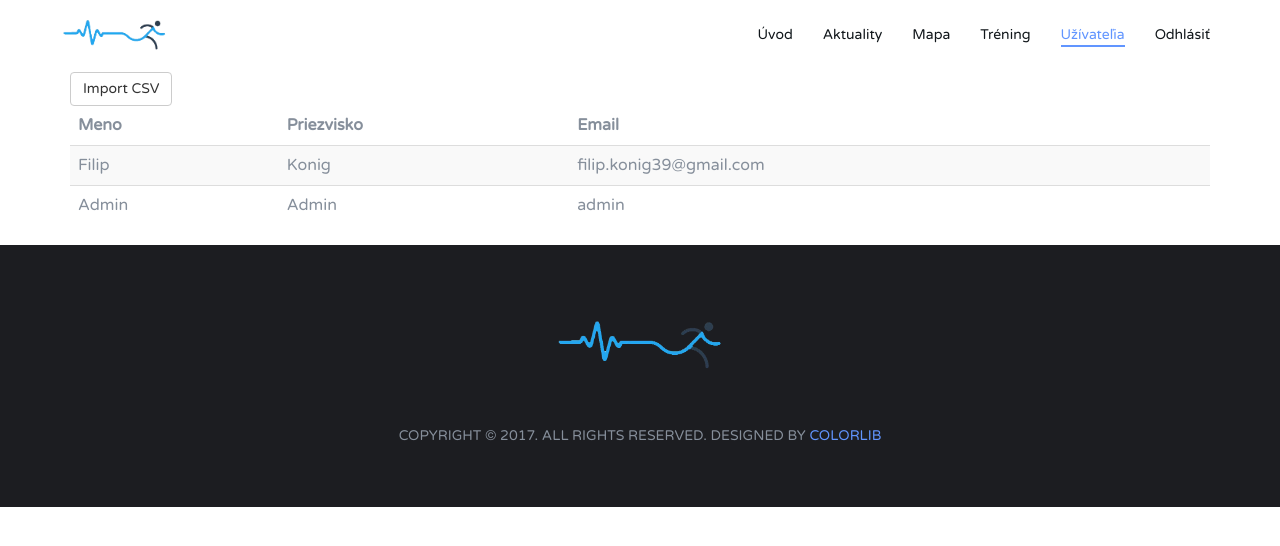
After one commit to gizdicex/final-webtech, a PHP site: page /users.php in a window 1280 px wide. The commit adds this page. Shown: the top 546 px of the page. Run offline with PHP 8.4, Linux system fonts and the light colour scheme; a user stored in the database is signed in; data comes from the database, SQL or seed files in the repository; both versions use the stored data as it was after the commit.

Commit message:
komentar

```diff
--- a/confirm.php
+++ b/confirm.php
@@ -29,7 +29,7 @@ if(isset($_GET['login']) && isset($_GET['key'])) {
             $sql = "INSERT INTO USER (login,password,name,surname,type) VALUES ('$login','$pass','$name','$sname','basic')";
             if ($conn->query($sql)) {
                 // Do something
-                $sql = "DELETE FROM CONFIRM WHERE id = '$id'";
+                $sql = "DELETE FROM CONFIRM WHERE login = '$login'";
                 if ($conn->query($sql)) header("Location: index.php");;
             } else {
                 echo "chyba1 ";
--- a/index.php
+++ b/index.php
@@ -16,6 +16,7 @@ session_start();
 
 <head>
     <meta charset="utf-8">
+    <link rel="icon" href="img/icon.png" sizes="16x16" type="image/png">
     <meta http-equiv="X-UA-Compatible" content="IE=edge">
     <meta name="viewport" content="width=device-width, initial-scale=1">
     <!-- The above 3 meta tags *must* come first in the head; any other head content must come *after* these tags -->
@@ -73,7 +74,10 @@ session_start();
                 <li><a href="#">Mapa</a></li>
                 <?php
                     if(isset($_SESSION['logged'])) {
-                        echo "<li><a href='#'>Profil</a></li>";
+                        echo "<li><a href='#'>Tréning</a></li>";
+                        if($_SESSION['type'] == "admin") {
+                            echo "<li><a href='users.php'>Užívateľia</a></li>";
+                        }
                         echo "<li><a href='logout.php'>Odhlásiť</a></li>";
                     }
                 ?>
--- a/js/modals.js
+++ b/js/modals.js
@@ -7,3 +7,6 @@ function showReg() {
 function showArticle() {
     document.getElementById('id03').style.display='block';
 }
+function showImport() {
+    document.getElementById('id04').style.display='block';
+}
--- /dev/null
+++ b/users.php
@@ -0,0 +1,203 @@
+<?php
+/**
+ * Created by PhpStorm.
+ * User: Taiwin
+ * Date: 13.05.2018
+ * Time: 22:13
+ */
+
+
+require_once "config.php";
+session_start();
+
+if(!isset($_SESSION['logged']) || $_SESSION['type'] != "admin"){
+    header("Location: index.php");
+}
+
+$sql = "SELECT * FROM USER";
+$result = $conn->query($sql);
+
+?>
+<!DOCTYPE html>
+<html lang="sk">
+
+<head>
+    <meta charset="utf-8">
+    <link rel="icon" href="img/icon.png" sizes="16x16" type="image/png">
+    <meta http-equiv="X-UA-Compatible" content="IE=edge">
+    <meta name="viewport" content="width=device-width, initial-scale=1">
+    <!-- The above 3 meta tags *must* come first in the head; any other head content must come *after* these tags -->
+
+    <title>Názov</title>
+
+    <!-- Google font -->
+    <link href="https://fonts.googleapis.com/css?family=Montserrat:400,700%7CVarela+Round" rel="stylesheet">
+
+    <!-- Bootstrap -->
+    <link type="text/css" rel="stylesheet" href="css/bootstrap.min.css" />
+
+    <!-- W3Schools -->
+    <link rel="stylesheet" href="https://www.w3schools.com/w3css/4/w3.css">
+
+    <!-- Custom stlylesheet -->
+    <link type="text/css" rel="stylesheet" href="css/style.css" />
+
+</head>
+
+<body>
+<!-- Header -->
+<header>
+    <!-- Nav -->
+    <nav id="nav" class="navbar">
+        <div class="container">
+
+            <div class="navbar-header">
+                <!-- Logo -->
+                <div class="navbar-brand">
+                    <a href="index.html">
+                        <img class="logo" src="img/logo2.png" alt="logo">
+                        <img class="logo-alt" src="img/logo2.png" alt="logo">
+                    </a>
+                </div>
+                <!-- /Logo -->
+
+                <!-- Collapse nav button -->
+                <div class="nav-collapse">
+                    <span></span>
+                </div>
+                <!-- /Collapse nav button -->
+            </div>
+
+            <!--  Main navigation  -->
+            <ul class="main-nav nav navbar-nav navbar-right">
+                <li><a href="index.php">Úvod</a></li>
+                <li><a href="index.php#about">Aktuality</a></li>
+                <li><a href="index.php">Mapa</a></li>
+                <?php
+                if(isset($_SESSION['logged'])) {
+                    echo "<li><a href='#'>Tréning</a></li>";
+                    if($_SESSION['type'] == "admin") {
+                        echo "<li class='active'><a href='users.php'>Užívateľia</a></li>";
+                    }
+                    echo "<li><a href='logout.php'>Odhlásiť</a></li>";
+                }
+                ?>
+            </ul>
+            <!-- /Main navigation -->
+
+        </div>
+    </nav>
+    <!-- /Nav -->
+</header>
+
+<!-- Import Modal -->
+<div id="id04" class="w3-modal">
+    <div class="w3-modal-content w3-card-4 w3-animate-zoom" style="max-width:600px">
+
+        <div class="w3-center"><br>
+            <h3>Vybrať súbor</h3>
+        </div>
+
+        <form class="w3-container" enctype="multipart/form-data" method="post" action="import.php">
+            <div class="w3-section">
+                <input type="hidden" name="MAX_FILE_SIZE" value="30000">
+                <label><b>CSV súbor</b></label>
+                <input class="w3-input w3-border" type="file" id="csv" name="csv" required>
+                <label><b>Delimeter</b></label>
+                <input class="w3-input w3-border" type="text" name="delimeter" maxlength="1">
+                <button class="w3-button w3-block w3-blue w3-section w3-padding" type="submit">Importovať</button>
+            </div>
+        </form>
+
+        <div class="w3-container w3-border-top w3-padding-16 w3-light-grey">
+            <button onclick="document.getElementById('id04').style.display='none'" type="button" class="w3-button w3-red">Zrušiť</button>
+        </div>
+
+    </div>
+</div>
+<!-- /Import Modal -->
+
+<!-- Table -->
+<div class="container">
+    <button id="import-btn" class="btn btn-default" onclick="showImport()">Import CSV</button>
+    <table class="table table-striped">
+        <thead>
+        <tr>
+            <td><b>Meno</b></td>
+            <td><b>Priezvisko</b></td>
+            <td><b>Email</b></td>
+        </tr>
+        </thead>
+        <tbody>
+    <?php
+
+    if($result->num_rows > 0) {
+        while ($row = $result->fetch_assoc()) {
+            ?>
+            <tr>
+                <td><?php echo $row['name'] ?></td>
+                <td><?php echo $row['surname'] ?></td>
+                <td><?php echo $row['login'] ?></td>
+            </tr>
+            <?php
+        }
+    }
+    ?>
+        </tbody>
+    </table>
+</div>
+
+<!-- Footer -->
+<footer id="footer" class="sm-padding bg-dark">
+
+    <!-- Container -->
+    <div class="container">
+
+        <!-- Row -->
+        <div class="row">
+
+            <div class="col-md-12">
+
+                <!-- footer logo -->
+                <div class="footer-logo">
+                    <a href="index.html"><img src="img/logo2.png" alt="logo"></a>
+                </div>
+                <!-- /footer logo -->
+
+
+                <!-- footer copyright -->
+                <div class="footer-copyright">
+                    <p>Copyright © 2017. All Rights Reserved. Designed by <a href="https://colorlib.com" target="_blank">Colorlib</a></p>
+                </div>
+                <!-- /footer copyright -->
+
+            </div>
+
+        </div>
+        <!-- /Row -->
+
+    </div>
+    <!-- /Container -->
+
+</footer>
+<!-- /Footer -->
+
+<!-- Preloader -->
+<div id="preloader">
+    <div class="preloader">
+        <span></span>
+        <span></span>
+        <span></span>
+        <span></span>
+    </div>
+</div>
+<!-- /Preloader -->
+
+<!-- jQuery Plugins -->
+<script type="text/javascript" src="js/jquery.min.js"></script>
+<script type="text/javascript" src="js/bootstrap.min.js"></script>
+<script type="text/javascript" src="js/main.js"></script>
+<script type="text/javascript" src="js/modals.js"></script>
+
+</body>
+</html>
```
Also changed, not shown: final_project.sql (+50 -16 lines), import.php (added, +56 -0 lines), img/icon.png (added).
